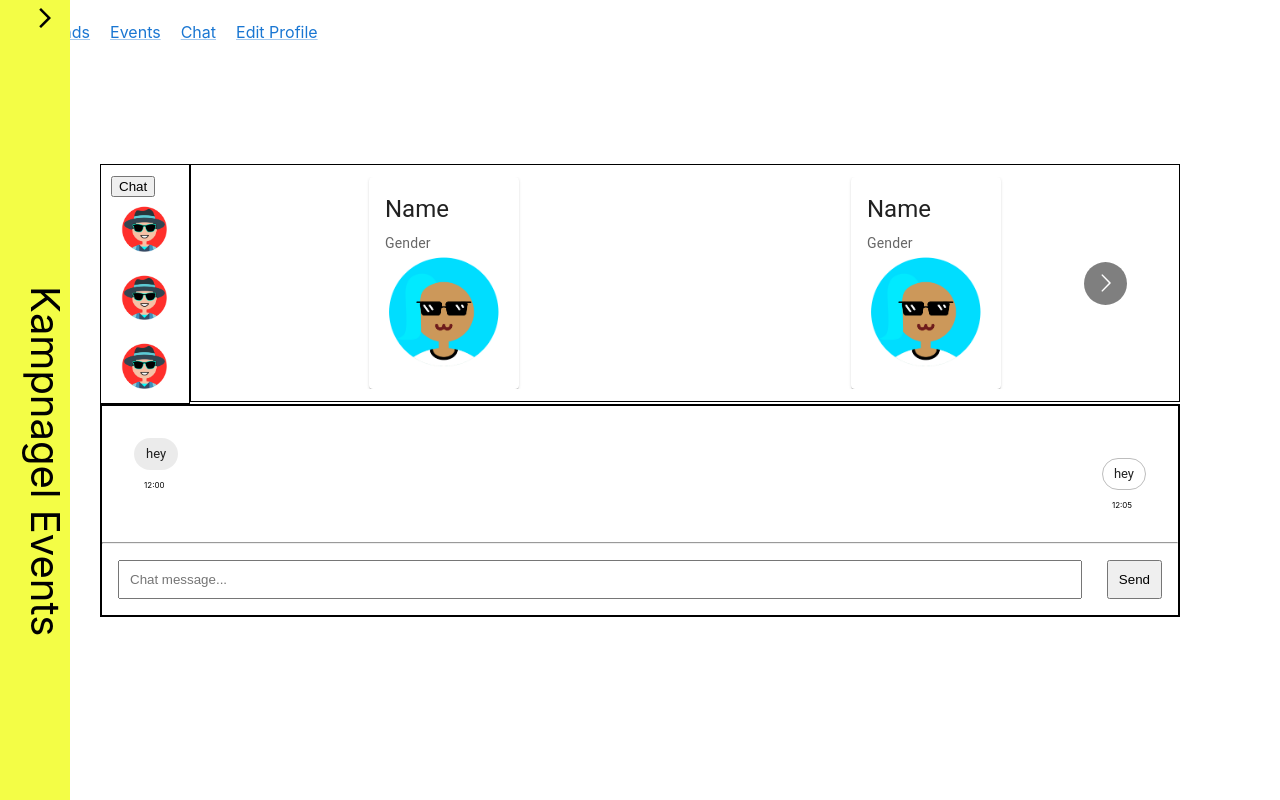
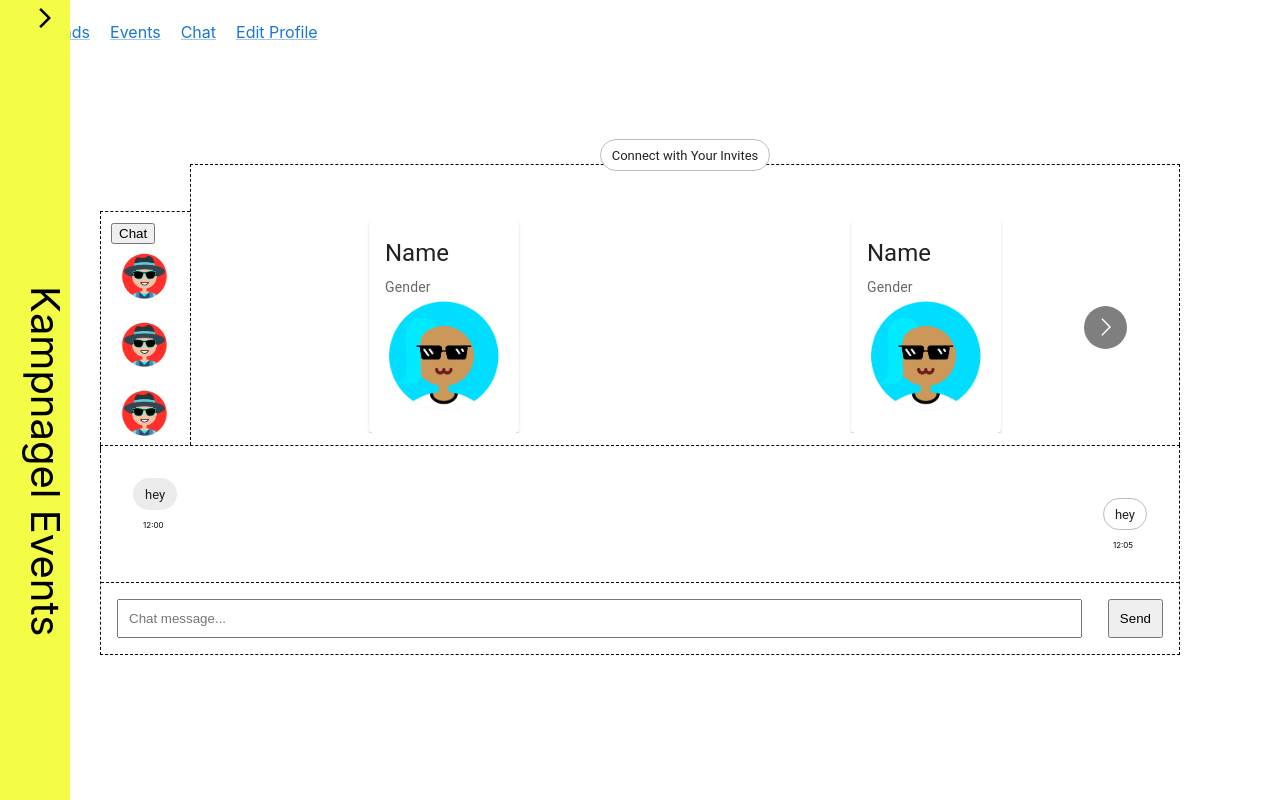
Before and after one commit to jielianglin/kampnagel-frontend, a React (Create React App) app in the folder kute-app/: page /chat in a window 1280 px wide. Built offline with nearby package versions, Linux system fonts and the light colour scheme.

Commit message:
implemented chat-box header and border styling

```diff
--- /dev/null
+++ b/kute-app/src/components/chat/Chat-carousel.css
@@ -0,0 +1,7 @@
+.chat-carousel-header {
+    display: flex;
+    justify-content: center;
+    position: relative;
+    top: -50px;
+
+}
--- a/kute-app/src/components/chat/Chat-carousel.js
+++ b/kute-app/src/components/chat/Chat-carousel.js
@@ -2,6 +2,8 @@ import React from "react";
 import Carousel from "react-multi-carousel";
 import ChatCard from "./Chat-card";
 import "react-multi-carousel/lib/styles.css";
+import Chip from '@mui/material/Chip';
+import "./Chat-carousel.css";
 
 const responsive = {
     superLargeDesktop: {
@@ -26,6 +28,8 @@ const responsive = {
 export default function ChatCarousel() {
 
     return (
+        <div>
+            <div className="chat-carousel-header"><Chip label="Chat with a Buddy" variant="outlined" style={{ backgroundColor: '#FFFFFF' }} /></div>
             <Carousel
                 slidesToSlide={3}
                 responsive={responsive}
@@ -35,5 +39,6 @@ export default function ChatCarousel() {
                 <div><ChatCard /></div>
                 <div><ChatCard /></div>
 
-        </Carousel>);
+            </Carousel>
+        </div>);
 }
--- a/kute-app/src/components/chat/Chatbox.css
+++ b/kute-app/src/components/chat/Chatbox.css
@@ -1,9 +1,8 @@
-.chat-interface {
-    padding: 100px 100px 100px 100px;
-}
-
-.chatbox {
-    border: 2px solid black;
+.chat-box {
+    /* margin: 100px 100px 100px 100px;
+    padding-top: 30px; */
+    border: 1px solid black;
+    border-style: dashed;
 }
 
 .messages {
@@ -37,3 +36,8 @@
     float: right;
     padding: 10px;
 }
+
+.horizontal-line {
+    border-top: 0px solid black;
+    border-style: dashed;
+}
--- a/kute-app/src/components/chat/Chatbox.js
+++ b/kute-app/src/components/chat/Chatbox.js
@@ -4,9 +4,10 @@ import Chip from '@mui/material/Chip';
 
 export default function ChatBox() {
     return (
+        <div>
 
 
-        <div className="chatbox">
+            <div className="chat-box">
 
                 <div className="messages">
                     <div className="messages-left">
@@ -22,7 +23,7 @@ export default function ChatBox() {
                     </div>
                     < br />
                 </div>
-            <hr />
+                <hr className="horizontal-line" />
                 <div className="chat-input-container">
                     <input className="chat-input" type="text" placeholder="Chat message..." />
                     <button className="submit-button"> Send </button>
@@ -30,6 +31,6 @@ export default function ChatBox() {
 
             </div>
 
-
+        </div>
     )
 };
--- /dev/null
+++ b/kute-app/src/components/chat/Invites-carousel.css
@@ -0,0 +1,7 @@
+.invites-carousel-header {
+    display: flex;
+    justify-content: center;
+    position: relative;
+    top: -50px;
+
+}
--- a/kute-app/src/components/chat/Invites-carousel.js
+++ b/kute-app/src/components/chat/Invites-carousel.js
@@ -1,8 +1,9 @@
 import React from "react";
 import Carousel from "react-multi-carousel";
 import InvitesCard from "./Invites-card";
+import Chip from '@mui/material/Chip';
 import "react-multi-carousel/lib/styles.css";
-
+import "./Invites-carousel.css";
 const responsive = {
     superLargeDesktop: {
         // the naming can be any, depends on you.
@@ -26,6 +27,8 @@ const responsive = {
 export default function ChatCarousel() {
 
     return (
+        <div>
+            <div className="invites-carousel-header"><Chip label="Connect with Your Invites" variant="outlined" style={{ backgroundColor: '#FFFFFF' }} /></div>
             <Carousel
                 slidesToSlide={3}
                 responsive={responsive}
@@ -35,5 +38,7 @@ export default function ChatCarousel() {
                 <div><InvitesCard /></div>
                 <div><InvitesCard /></div>
 
-        </Carousel>);
+            </Carousel>
+        </div>
+    );
 }
--- /dev/null
+++ b/kute-app/src/components/profile/Profile-form.css
@@ -0,0 +1,20 @@
+.profile-form-header {
+    display: flex;
+    justify-content: center;
+    position: relative;
+    top: -48px;
+    z-index: 2;
+}
+
+.header-chip {
+    background-color: white;
+}
+
+.profile-form {
+    margin: 100px 100px 100px 100px;
+    padding: 30px 30px 30px 30px;
+    border: 2px solid black;
+    border-style: dashed;
+    position: static;
+    z-index: 1;
+}
--- a/kute-app/src/components/profile/Profile-form.js
+++ b/kute-app/src/components/profile/Profile-form.js
@@ -1,4 +1,5 @@
 import * as React from 'react';
+import './Profile-form.css';
 
 //accordian imports
 import Accordion from '@mui/material/Accordion';
@@ -6,12 +7,13 @@ import AccordionSummary from '@mui/material/AccordionSummary';
 import AccordionDetails from '@mui/material/AccordionDetails';
 import Typography from '@mui/material/Typography';
 import ExpandMoreIcon from '@mui/icons-material/ExpandMore';
-
+import Chip from "@mui/material/Chip";
 //textfield import
 import TextField from '@mui/material/TextField';
 
 //chips array import
 import Chips from "./Chips";
+
 
 export default function SimpleAccordion() {
 
@@ -23,7 +25,8 @@ export default function SimpleAccordion() {
     };
 
     return (
-        <div>
+        <div className="profile-form">
+            <div className="profile-form-header"><Chip label="Make a Profile" variant="outlined" style={{ backgroundColor: '#FFFFFF' }} /></div>
             <Accordion>
                 <AccordionSummary
                     expandIcon={<ExpandMoreIcon />}
--- a/kute-app/src/pages/Chat.css
+++ b/kute-app/src/pages/Chat.css
@@ -1,20 +1,44 @@
+.chat-ui-header {
+    display: flex;
+    justify-content: center;
+    position: relative;
+    top: -250px;
+}
+
+.chat-interface {
+    padding: 100px;
+}
+
 .chat-top {
     display: inline;
 }
 
 .chat-side {
+    position: relative;
+    top: 47px;
+    padding: 10px 0px 0px 10px;
     border: 1px solid black;
-    padding: 10px 0px 0px 10px;
+    border-style: dashed;
+    border-bottom: 0px;
+    border-right: 0px;
 }
 
 .invites-side {
+    position: relative;
+    top: 80px;
+    padding: 10px 0px 0px 10px;
     border: 1px solid black;
-    padding: 8px;
+    border-style: dashed;
+    border-right: 0px;
+    border-bottom: 0px;
 }
 
 .chat-carousel {
+    position: relative;
     border: 1px solid black;
-    padding: 12px;
+    border-bottom: 0px;
+    border-style: dashed;
+    padding: 24px 16px 16px 16px;
 }
 
 .invite-avatar {
@@ -24,5 +48,7 @@
 
 .invites-carousel {
     border: 1px solid black;
-    padding: 12px;
+    border-bottom: 0px;
+    border-style: dashed;
+    padding: 24px 12px 12px 12px;
 }
--- a/kute-app/src/pages/Chat.js
+++ b/kute-app/src/pages/Chat.js
@@ -5,6 +5,7 @@ import Chatbox from "../components/chat/Chatbox";
 import InvitesCarousel from "../components/chat/Invites-carousel";
 import InvitesSide from "../components/chat/Invites-side";
 import ChatSide from "../components/chat/Chat-side";
+import Chip from '@mui/material/Chip';
 import "./Chat.css";
 
 export default function Chat() {
@@ -15,9 +16,13 @@ export default function Chat() {
     }
 
     return (
+        <div>
+
             <div className="chat-interface">
+
                 {viewChatCarousel ?
                     <div className="chat-top">
+
                         <Grid container>
                             <Grid lg={1}>
                                 <div className="invites-side">
@@ -28,6 +33,7 @@ export default function Chat() {
                             </Grid>
 
                             <Grid lg={11}>
+                                <div className="chat-ui-header"><Chip label="Chat with a Buddy" variant="outlined" style={{ backgroundColor: '#FFFFFF' }} /></div>
                                 <div className="chat-carousel">
                                     <ChatCarousel />
                                 </div>
@@ -58,5 +64,7 @@ export default function Chat() {
                     <Chatbox />
                 </div>
             </div>
+        </div>
+
     )
 }
```
Lines whose indentation alone changed are shown as unchanged.
